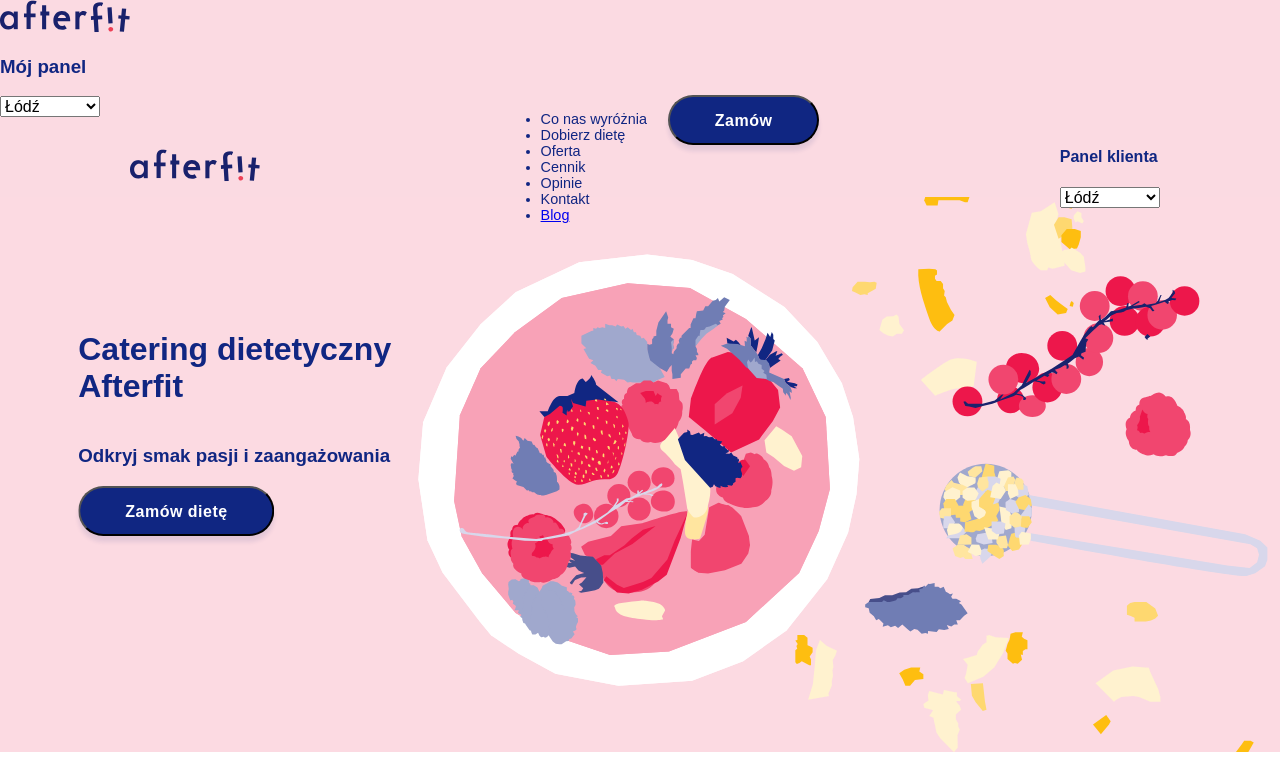
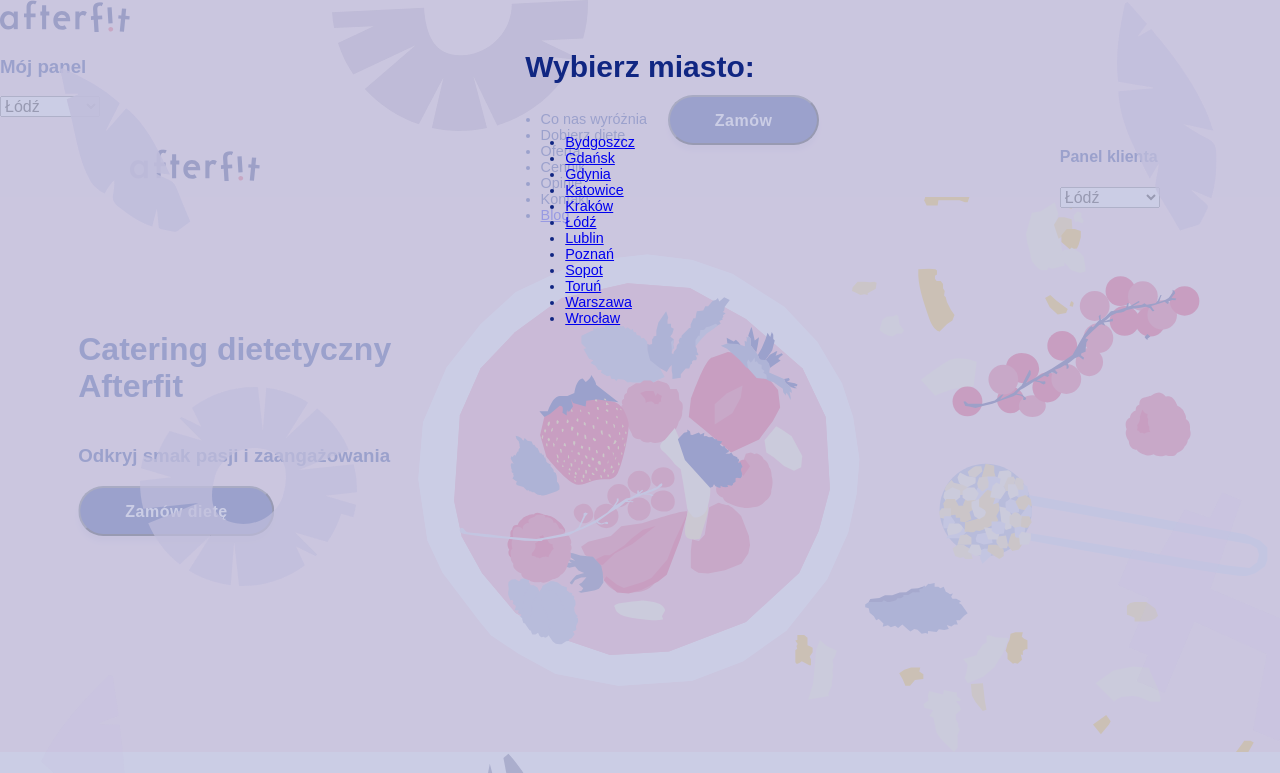
Before and after one commit to WaldekP/caterings-page, a Gatsby site: page / in a window 1280 px wide. Shown: the top 773 px of the page. Built offline with nearby package versions, Linux system fonts and the light colour scheme; Gatsby itself is replaced by a stand-in of ours.

Commit message:
Overlay improvements

```diff
--- a/src/components/layout.js
+++ b/src/components/layout.js
@@ -43,30 +43,30 @@
 
   return (
     <Fragment>
-      {/*{!cityCookie && !citySlug && <div className={layoutStyles.overlay}>*/}
-      {/*    <div className={layoutStyles.overlayContent}>*/}
-      {/*      <h2>Wybierz miasto:</h2>*/}
-      {/*      <ul className={layoutStyles.overlayList}>*/}
-      {/*        {[...cities, { value: "lodz", label: "Łódź" }]*/}
-      {/*          .sort((prev, next) => {*/}
-      {/*            const prevCity = prev.label*/}
-      {/*            const nextCity = next.label*/}
-      {/*            return prevCity.localeCompare(nextCity)*/}
-      {/*          })*/}
-      {/*          .map(city => (*/}
-      {/*            <li*/}
-      {/*              className={layoutStyles.overlayItem}*/}
-      {/*              onClick={() => placeCityCookie(city.value)}*/}
-      {/*              key={city.value}*/}
-      {/*            >*/}
-      {/*              <Link className={layoutStyles.link} to={getLinkUrl(city.value)}>*/}
-      {/*                {city.label}*/}
-      {/*              </Link>*/}
-      {/*            </li>*/}
-      {/*          ))}*/}
-      {/*      </ul>*/}
-      {/*    </div>*/}
-      {/*  </div>}*/}
+      {cityCookie === "lodz" && !citySlug ? null : !cityCookie && !citySlug && <div className={layoutStyles.overlay}>
+          <div className={layoutStyles.overlayContent}>
+            <h2>Wybierz miasto:</h2>
+            <ul className={layoutStyles.overlayList}>
+              {[...cities, { value: "lodz", label: "Łódź" }]
+                .sort((prev, next) => {
+                  const prevCity = prev.label
+                  const nextCity = next.label
+                  return prevCity.localeCompare(nextCity)
+                })
+                .map(city => (
+                  <li
+                    className={layoutStyles.overlayItem}
+                    onClick={() => placeCityCookie(city.value)}
+                    key={city.value}
+                  >
+                    <Link className={layoutStyles.link} to={getLinkUrl(city.value)}>
+                      {city.label}
+                    </Link>
+                  </li>
+                ))}
+            </ul>
+          </div>
+        </div>}
       <div className={layoutStyles.container}>
         <div className={layoutStyles.content}>
           <Header pageContext={pageContext} title={title} />
```
